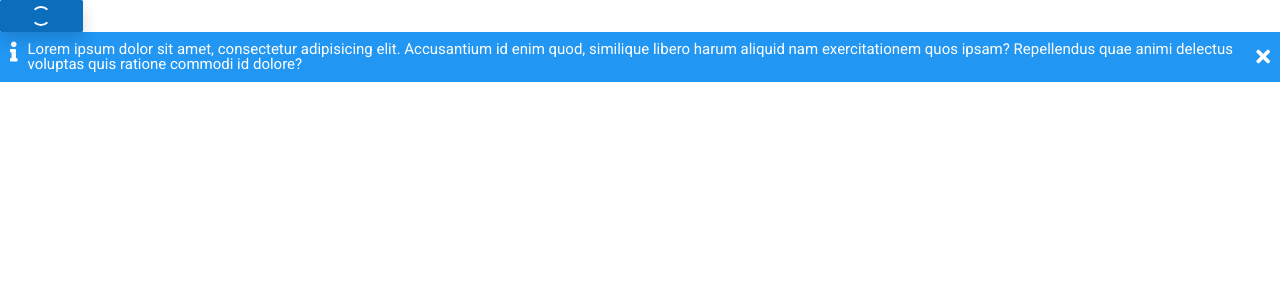
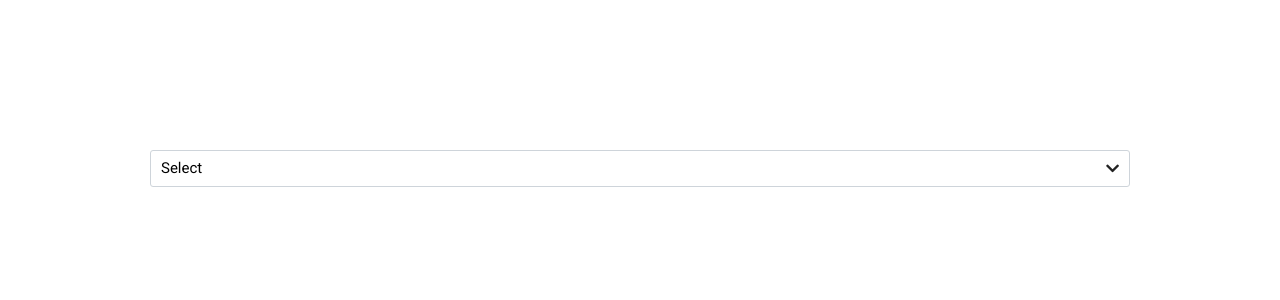
Before and after one commit to caliskanerkan/e-vue, a Vue app: page / in a window 1280 px wide. Shown: the top 300 px of the page. Built offline with nearby package versions, Linux system fonts and the light colour scheme.

Commit message:
select component started

```diff
--- /dev/null
+++ b/src/assets/styles/components/_select.scss
@@ -0,0 +1,79 @@
+.select {
+  display: flex;
+  flex: 1;
+  flex-flow: column;
+  cursor: pointer;
+  position: relative;
+}
+.select__value {
+  border-radius: 3px;
+  border: $select-border;
+  display: flex;
+  padding: 10px;
+  flex-flow: row nowrap;
+  transition: 100ms all;
+  flex: 1;
+  align-items: center;
+  justify-content: space-between;
+  .select__label {
+    color: $dark;
+    display: -webkit-box;
+    overflow: hidden;
+    text-overflow: ellipsis;
+    -webkit-line-clamp: 1;
+    -webkit-box-orient: vertical;
+  }
+}
+.select__icon__container {
+  display: flex;
+  flex-flow: row nowrap;
+  justify-content: space-around;
+  align-items: center;
+  padding: 0px 0px 0px 10px;
+}
+.select__icon {
+  font-size: 15px;
+  color: #222;
+  transition: 250ms all;
+}
+.select__arrow {
+  margin-left: 5px;
+}
+.select__arrow--up {
+  transform: rotate(0deg);
+}
+.select__arrow--down {
+  transform: rotate(180deg);
+}
+.select__list {
+  border-radius: 3px;
+  max-height: 150px;
+  overflow-y: auto;
+  position: absolute;
+  display: flex;
+  flex-flow: column nowrap;
+  left: 0;
+  right: 0;
+  margin-top: 40px;
+  background: $white;
+  border: $select-border;
+  box-shadow: 0 0.5rem 1rem rgba(0, 0, 0, 0.15);
+  .select__list__item {
+    color: $dark;
+    padding: 11px 10px;
+    &:hover {
+        transition: 200ms all;
+        background: $primary;
+        color: #fff;
+    }
+  }
+}
+.select__list__item--active {
+  transition: 200ms all;
+  background: $primary;
+  color: #fff !important;
+}
+.select--focus {
+  border-color: $primary;
+  box-shadow: 0 0 1.25rem rgb(33 150 243 / 40%);
+}
--- a/src/assets/styles/main.scss
+++ b/src/assets/styles/main.scss
@@ -8,3 +8,4 @@
 @import './components/spinner';
 @import './components/alert';
 @import './components/modal';
+@import './components/select';
--- a/src/assets/styles/utils/_variables.scss
+++ b/src/assets/styles/utils/_variables.scss
@@ -15,5 +15,6 @@ $error-outline:#F4433615;
 $warning-outline:#FFEB3B15;
 $info-outline:#00968815;
 $orange-outline:#FF572215;
+$select-border: 1px solid #ced4da;
 $overlay:rgba(0, 0, 0, 0.4);
 $border:rgba(0, 0, 0, 0.12);
--- /dev/null
+++ b/src/components/ESelect.vue
@@ -0,0 +1,157 @@
+<template>
+  <div v-click-outside="close" :class="selectClasses" @click="toggle">
+    <div :class="selectValueClasses">
+      <div class="select__label">
+        <div>{{ value }}</div>
+      </div>
+      <div class="select__icon__container">
+        <i v-if="clearable && modelValue" @click.stop @click="$emit('update:modelValue', '')" :class="selectClearableClasses"></i>
+        <i :class="selectArrowClasses"></i>
+      </div>
+    </div>
+    <transition>
+      <div ref="select" class="select__list" @click.stop v-if="show">
+        <div class="select__search" v-if="searchable">
+          <input :placeholder="qPlaceholder" type="text" :value="q" @input="e => q = e.target.value">
+        </div>
+        <div
+          @click="updateValue(option)"
+          v-for="(option, index) in searchableOptions"
+          :key="index"
+          :class="[selectListItemClasses, { 'select__list__item--active': activeHandler(option) }]"
+        >
+          {{ selectLabelText(option) }}
+        </div>
+      </div>
+    </transition>
+  </div>
+</template>
+<script>
+import { ref, computed, toRefs } from "vue";
+export default {
+  props: {
+    options: {
+      required: true,
+      type: Array,
+    },
+    returnObject: {
+      required: false,
+      type: Boolean,
+      default: false
+    },
+    optionText: {
+      required: false,
+      type: String,
+      default: ""
+    },
+    optionValue: {
+      required: false,
+      type: String,
+      default: ""
+    },
+    label: {
+      type: String,
+      default: "Select",
+      required: false,
+    },
+    searchable: {
+      type: Boolean,
+      required: false,
+      default: false,
+    },
+    multiple: {
+      type: Boolean,
+      required: false,
+      default: false,
+    },
+    modelValue: {
+      required: true,
+      type: [String, Array]
+    },
+    clearable: {
+      type: Boolean,
+      required: false,
+      default: false
+    }
+  },
+  emits: ["update:modelValue"],
+  setup(props, { emit }) {
+    const { label, modelValue, options, optionText, optionValue, returnObject } = toRefs(props);
+
+    const show = ref(false);
+    const q = ref("")
+    const select = ref();
+
+    const selectClasses = computed(() => {
+      return {
+        select: true,
+      };
+    });
+    const selectValueClasses = computed(() => {
+      return {
+        select__value: true,
+        "select--focus": show.value,
+      };
+    });
+    const selectArrowClasses = computed(() => {
+      return {
+        select__icon: true,
+        "fas fa-chevron-down": true,
+        select__arrow: true,
+        [show.value ? "select__arrow--down" : "select__arrow--up"]: true,
+      };
+    });
+    const selectClearableClasses = computed(() => {
+      return {
+        select__icon: true,
+        "fas fa-times": true
+      }
+    })
+    const selectListItemClasses = computed(() => {
+      return {
+        select__list__item: true
+      }
+    })
+    const value = computed(() => {
+      return modelValue.value ? modelValue.value : label.value;
+    });
+    const qPlaceholder = computed(() => `${label.value} Search`)
+    const searchableOptions = computed(() => {
+      if(!q.value) return options.value;
+    })
+
+    const selectLabelText = (option) => {
+      if(optionText.value) return option[optionText.value]
+      else return option
+    }
+    const close = () => {
+      show.value = false;
+    };
+    const toggle = () => {
+      show.value = !show.value;
+    };
+    const activeHandler = (option) => modelValue.value === option
+    const updateValue = (option) => {
+      if(returnObject.value) emit("update:modelValue", options.value.find(opt => opt[optionValue.value] === option[optionValue.value]))
+    };
+    return {
+      q,
+      select,
+      show,
+      selectClasses,
+      selectValueClasses,
+      selectArrowClasses,
+      selectClearableClasses,
+      selectListItemClasses,
+      searchableOptions,
+      qPlaceholder,
+      updateValue,
+      selectLabelText,
+      activeHandler,
+      value,
+      toggle,
+      close
+    };
+  },
+};
+</script>
--- a/src/main.js
+++ b/src/main.js
@@ -3,9 +3,9 @@ import App from "./App.vue";
 import router from "./router";
 import "./assets/styles/main.scss";
 import "animate.css";
-createApp(App)
-  .use(router)
-  .directive("click-outside", {
+const app = createApp(App);
+app.use(router)
+app.directive("click-outside", {
     beforeMount(el, binding, vnode) {
       el.clickOutsideEvent = function (event) {
         if (!(el === event.target || el.contains(event.target))) {
@@ -17,5 +17,5 @@ createApp(App)
     unmounted(el) {
       document.body.removeEventListener("click", el.clickOutsideEvent);
     },
-  })
-  .mount("#app");
+})
+app.mount("#app");
--- a/src/views/Home.vue
+++ b/src/views/Home.vue
@@ -1,31 +1,21 @@
 <template>
-  <Button loading @click="onClick">Mokoko</Button>
-  <Modal v-model="show">
-    <div>Deneme</div>
-  </Modal>
-  <Alert closeable icon="fas fa-info">
-    Lorem ipsum dolor sit amet, consectetur adipisicing elit. Accusantium id enim quod, similique libero harum aliquid nam exercitationem quos ipsam? Repellendus quae animi delectus voluptas quis ratione commodi id dolore?
-  </Alert>
+  <div style="padding:150px">
+    <e-select v-model="text" option-text="ahmet" option-value="value" return-object clearable :options="options"/>
+  </div>
 </template>
 <script>
-import Modal from "@/components/Modal.vue";
-import Button from "@/components/Button.vue";
-import Alert from "@/components/Alert.vue";
+import ESelect from "@/components/ESelect.vue";
 import { ref } from "vue";
 export default {
   components: {
-    Alert,
-    Modal,
-    Button,
+    ESelect
   },
   setup() {
-    const show = ref(false);
-    const onClick = () => {
-      show.value = true;
-    };
+    const text = ref("")
+    const options = ref([{ahmet:'Erkan', value: 5}, {ahmet:'Ahmet', value: 3}])
     return {
-      onClick,
-      show,
+      text,
+      options
     };
   },
 };
```
Also changed, not shown: src/components/EAlert.vue (renamed from src/components/Alert.vue), src/components/EButton.vue (renamed from src/components/Button.vue), src/components/EIcon.vue (renamed from src/components/Icon.vue), src/components/EModal.vue (renamed from src/components/Modal.vue), src/components/ESpinner.vue (renamed from src/components/Spinner.vue).
